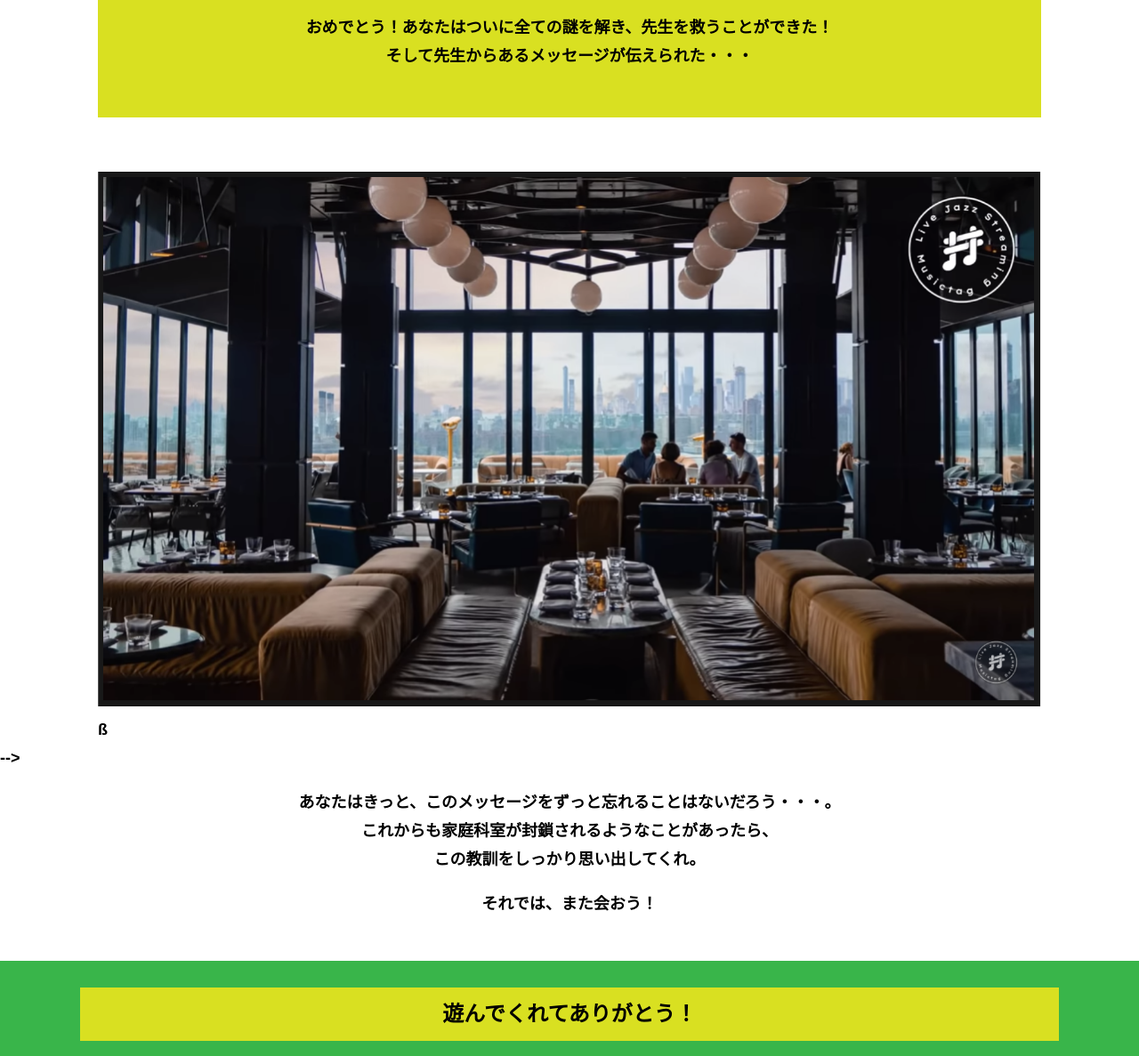
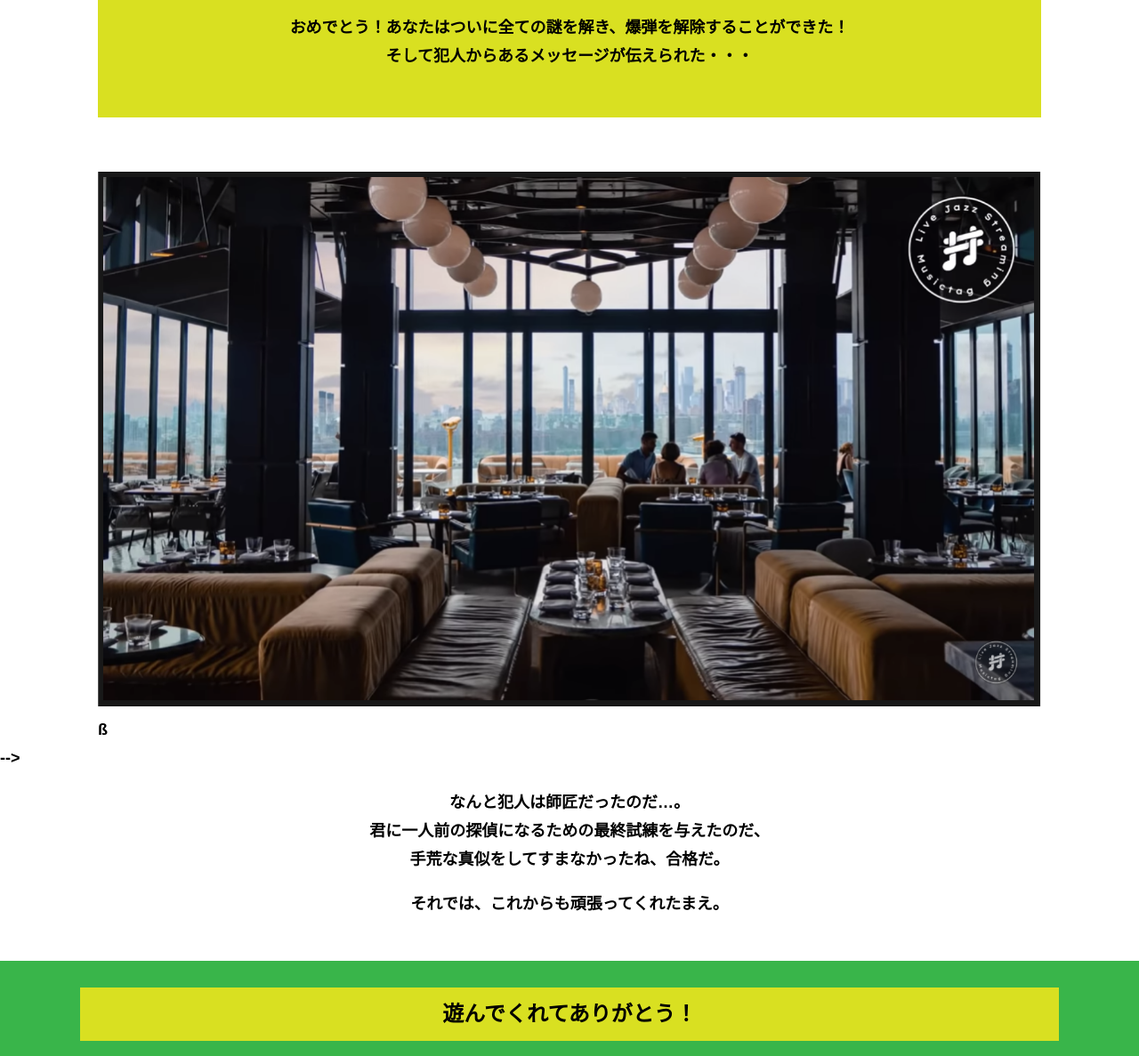
Before and after one commit to Ayaka1280/alfa-ciba-13, a plain HTML site: page final.html in a window 1280 px wide. Shown: the part 388-1575 px from the top of the page at 89% size. Drawn offline with Linux system fonts and the light colour scheme.

Commit message:
Update final.html

```diff
--- a/final.html
+++ b/final.html
@@ -23,8 +23,8 @@
       <div class="container">
         <div class="box bg-color--subcolor">
           <h2 class="section-title--border">全ステージ クリア！</h2>
-          <p class="text-center">おめでとう！あなたはついに全ての謎を解き、先生を救うことができた！<br>
-            そして先生からあるメッセージが伝えられた・・・</p>
+          <p class="text-center">おめでとう！あなたはついに全ての謎を解き、爆弾を解除することができた！<br>
+            そして犯人からあるメッセージが伝えられた・・・</p>
         </div>
       </div>
     </section>
@@ -44,10 +44,10 @@ Youtube貼り付けここまで-->
           ß
       </div>
          -->
-        <p class="text-center">あなたはきっと、このメッセージをずっと忘れることはないだろう・・・。<br>
-          これからも家庭科室が封鎖されるようなことがあったら、<br>
-          この教訓をしっかり思い出してくれ。</p>
-        <p class="text-center">それでは、また会おう！</p>
+        <p class="text-center">なんと犯人は師匠だったのだ…。<br>
+          君に一人前の探偵になるための最終試練を与えたのだ、<br>
+          手荒な真似をしてすまなかったね、合格だ。</p>
+        <p class="text-center">それでは、これからも頑張ってくれたまえ。</p>
       </div>
     </section>
     <section class="section bg-color--keycolor">
```
